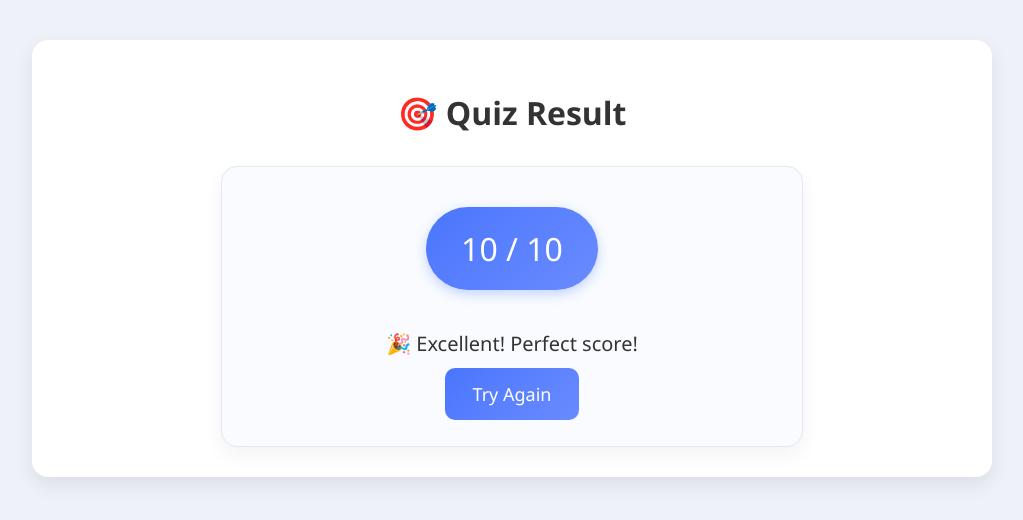
After one commit to hk-vishwakarma/quiz_app, a Django app: template quiz/templates/result.html in a window 1280 px wide. The commit adds this page. Shown: the top 520 px of the page, without its empty margins (128-1151 px from the left). Run offline with Django 5.2, Linux system fonts and the light colour scheme; the template is opened without the code that fills it: most values are stand-ins (such as "Sample title", 1, 10 or a date in 2020).

Commit message:
score calculation and result render

```diff
--- a/quiz/templates/quize.html
+++ b/quiz/templates/quize.html
@@ -2,11 +2,11 @@
 
 {% block content %}
 
-<h1>📝 Quiz App</h1>
+<h1>Quiz App</h1>
 <p style="text-align:center;">Choose the correct answers and submit.</p>
 <br>
 
-<form method="POST">
+<form method="POST" enctype="multipart/form-data">
     {% csrf_token %}
 
     {% for q in questions %}
--- /dev/null
+++ b/quiz/templates/result.html
@@ -0,0 +1,70 @@
+{% extends 'base.html' %}
+
+{% block content %}
+
+<style>
+    .score-card {
+        background: #f9fbff;
+        padding: 40px;
+        border-radius: 16px;
+        border: 1px solid #e3e9f3;
+        width: 80%;
+        max-width: 500px;
+        margin: 0 auto;
+        text-align: center;
+        box-shadow: 0 8px 20px rgba(0, 0, 0, 0.05);
+        animation: fadeIn 0.6s ease;
+    }
+
+    .score-value {
+        background: linear-gradient(135deg, #4a76fd, #6a8bff);
+        padding: 20px 35px;
+        border-radius: 50px;
+        color: white;
+        font-size: 32px;
+        display: inline-block;
+        margin-bottom: 20px;
+        box-shadow: 0 4px 12px rgba(74, 118, 253, 0.3);
+    }
+
+    .message {
+        font-size: 20px;
+        color: #333;
+        margin-bottom: 25px;
+    }
+
+    @keyframes fadeIn {
+        from {
+            opacity: 0;
+            transform: translateY(20px);
+        }
+
+        to {
+            opacity: 1;
+            transform: translateY(0);
+        }
+    }
+</style>
+
+<h1 style="text-align:center;">🎯 Quiz Result</h1>
+<br>
+
+<div class="score-card">
+
+    <div class="score-value">
+        {{ score }} / {{ total }}
+    </div>
+
+    {% if score == total %}
+    <p class="message">🎉 Excellent! Perfect score!</p>
+    {% elif score > total|divisibleby:2 %}
+    <p class="message">👍 Great job! Keep practicing.</p>
+    {% else %}
+    <p class="message">🙂 Keep learning! You can do better!</p>
+    {% endif %}
+
+    <a href="/" class="btn">Try Again</a>
+
+</div>
+
+{% endblock %}
```
Also changed, not shown: quiz/views.py (+15 -0 lines).
